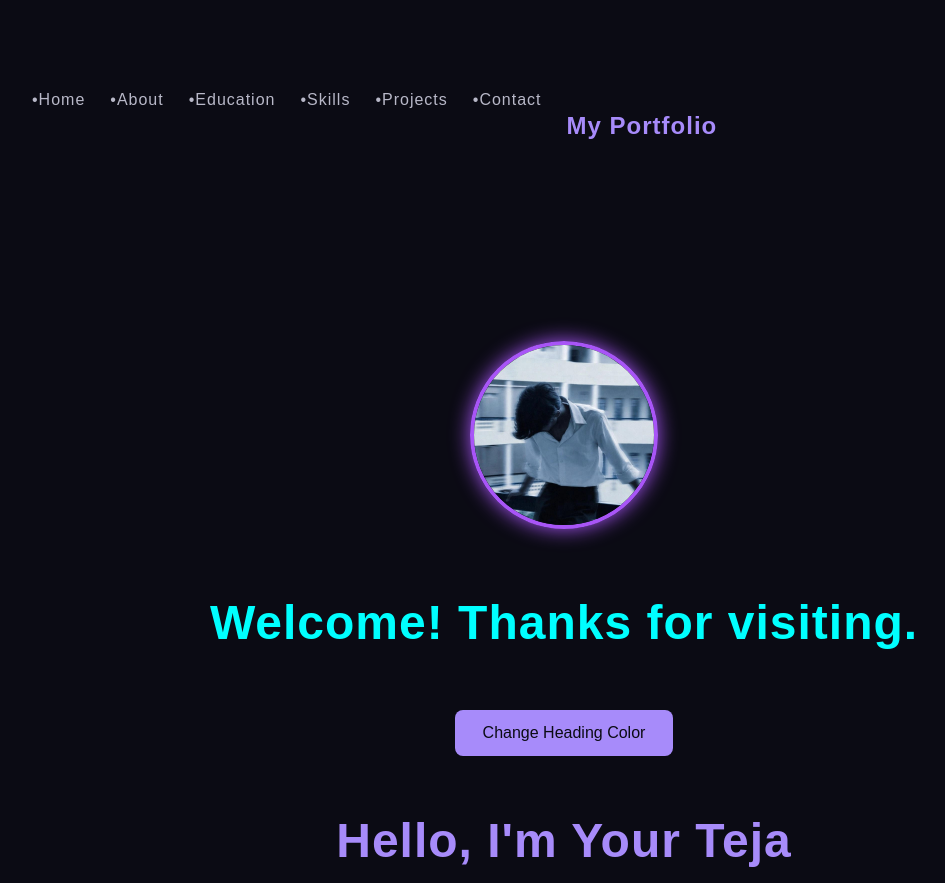
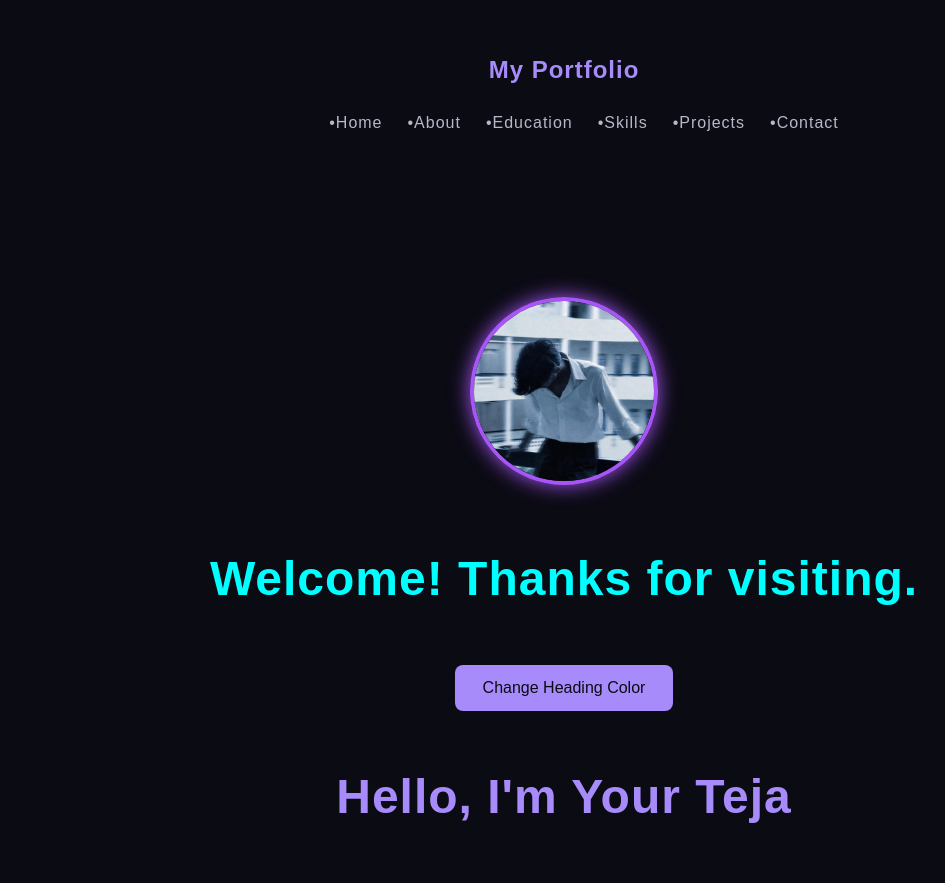
Before and after one commit to VenkataThathwik-Kandula/my-portfolio, a plain HTML site: page index.html in a window 1280 px wide. Shown: the part 107-990 px from the top of the page, without its empty margins (76-1021 px from the left). Drawn offline with Linux system fonts and the light colour scheme.

Commit message:
Add files via upload

```diff
--- a/index.html
+++ b/index.html
@@ -12,8 +12,10 @@
 </head>
 
 <body>
+     <h2 class="logo">My Portfolio</h2>
 
     <nav>
+
         <ul>
         <li><a href="#home">&bull;Home</a></li>
         <li><a href="#about">&bull;About</a></li>
@@ -21,7 +23,7 @@
         <li><a href="#skills">&bull;Skills</a></li>
         <li><a href="#projects">&bull;Projects</a></li>
         <li><a href="#contact">&bull;Contact</a></li>
-        <h2 class="logo">My Portfolio</h2>
+
         </ul>
     </nav>
         <section class="home">
--- a/style.css
+++ b/style.css
@@ -27,13 +27,15 @@ p {
 /* Navigation bar */
 nav {
     display: flex;
-    justify-content: space-between;
+    justify-content: center;
     align-items: center;
-    padding: 20px 60px;
+    padding: 5px 20px;
+
 }
 
 .logo {
     color: #a78bfa;
+    margin: 0;
 }
 
 nav ul {
```
